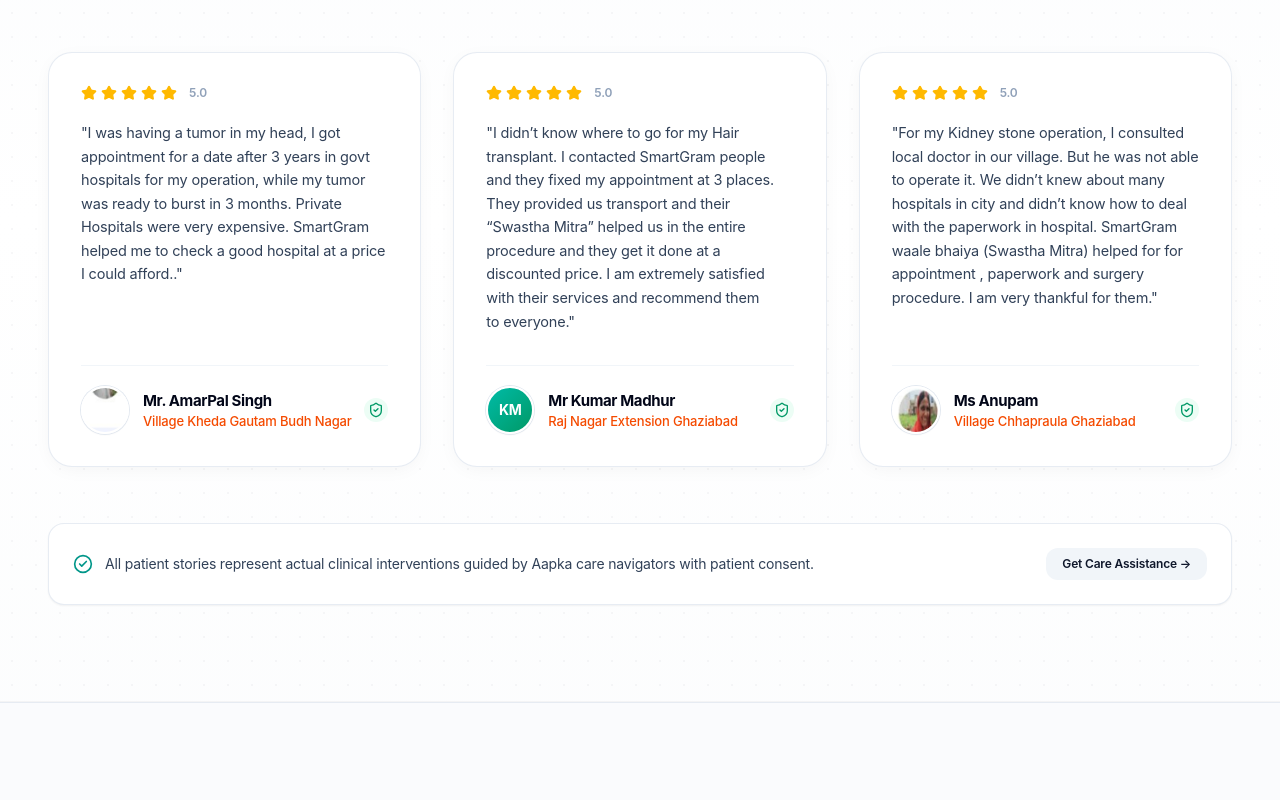
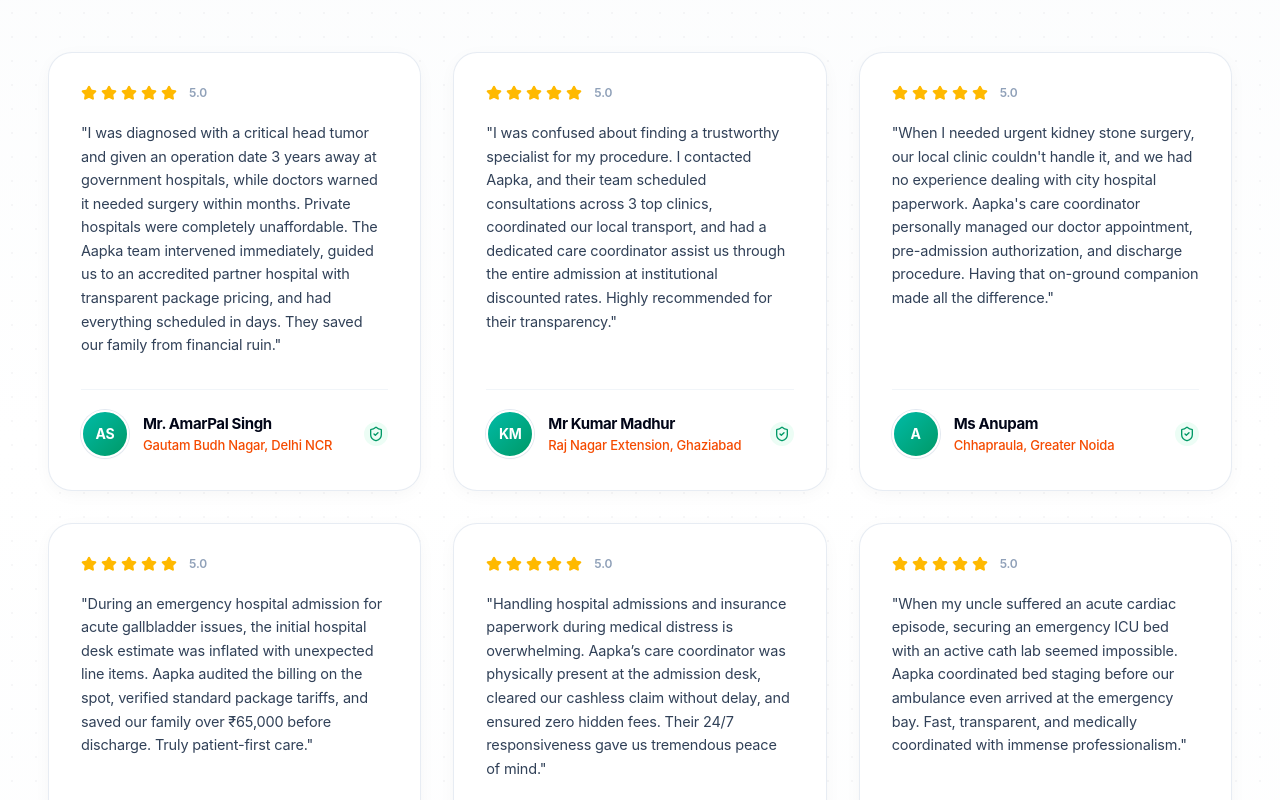
Before and after one commit to aapkatech/Aapka, a React (Vite) app: page / in a window 1280 px wide. Shown: the part 3580-4380 px from the top of the page. Built offline with nearby package versions, Linux system fonts and the light colour scheme; a web font is replaced by a local one.

Commit message:
i18n: expand to 6 polished vocal testimonials across Delhi NCR & modernize urban care framing

```diff
--- a/src/data/translations.ts
+++ b/src/data/translations.ts
@@ -145,33 +145,60 @@ export const content = {
     testimonials: {
       badge: "Real Stories of Hope",
       title: "Voices of Families We Stood Beside",
-      subtitle: "Hear directly from patients and families who experienced seamless, affordable treatment with Aapka's Swasthya-Mitras.",
+      subtitle: "Authentic accounts from patients and families who received transparent pricing, dedicated hospital guidance, and compassionate care through Aapka across 25+ cities.",
       items: [
         {
           id: 1,
           name: "Mr. AmarPal Singh",
-          location: "Village Kheda Gautam Budh Nagar",
+          location: "Gautam Budh Nagar, Delhi NCR",
           treatment: "Tumor Operation & Hospital Guidance",
-          saving: "Affordable Care Found",
-          quote: "I was having a tumor in my head, I got appointment for a date after 3 years in govt hospitals for my operation, while my tumor was ready to burst in 3 months. Private Hospitals were very expensive. SmartGram helped me to check a good hospital at a price I could afford..",
+          saving: "Saved Family From Debt",
+          quote: "I was diagnosed with a critical head tumor and given an operation date 3 years away at government hospitals, while doctors warned it needed surgery within months. Private hospitals were completely unaffordable. The Aapka team intervened immediately, guided us to an accredited partner hospital with transparent package pricing, and had everything scheduled in days. They saved our family from financial ruin.",
           rating: 5
         },
         {
           id: 2,
           name: "Mr Kumar Madhur",
-          location: "Raj Nagar Extension Ghaziabad",
+          location: "Raj Nagar Extension, Ghaziabad",
           treatment: "Specialist Consultation & Transport Support",
-          saving: "Discounted Rate & Mitra Help",
-          quote: "I didn’t know where to go for my Hair transplant. I contacted SmartGram people and they fixed my appointment at 3 places. They provided us transport and their “Swastha Mitra” helped us in the entire procedure and they get it done at a discounted price. I am extremely satisfied with their services and recommend them to everyone.",
+          saving: "Discounted Rate & Care Navigator",
+          quote: "I was confused about finding a trustworthy specialist for my procedure. I contacted Aapka, and their team scheduled consultations across 3 top clinics, coordinated our local transport, and had a dedicated care coordinator assist us through the entire admission at institutional discounted rates. Highly recommended for their transparency.",
           rating: 5
         },
         {
           id: 3,
           name: "Ms Anupam",
-          location: "Village Chhapraula Ghaziabad",
+          location: "Chhapraula, Greater Noida",
           treatment: "Kidney Stone Surgery & Paperwork",
-          saving: "Free Paperwork Assistance",
-          quote: "For my Kidney stone operation, I consulted local doctor in our village. But he was not able to operate it. We didn’t knew about many hospitals in city and didn’t know how to deal with the paperwork in hospital. SmartGram waale bhaiya (Swastha Mitra) helped for for appointment , paperwork and surgery procedure. I am very thankful for them.",
+          saving: "Zero Bureaucratic Delay",
+          quote: "When I needed urgent kidney stone surgery, our local clinic couldn't handle it, and we had no experience dealing with city hospital paperwork. Aapka's care coordinator personally managed our doctor appointment, pre-admission authorization, and discharge procedure. Having that on-ground companion made all the difference.",
+          rating: 5
+        },
+        {
+          id: 4,
+          name: "Rajesh Verma",
+          location: "Sector 62, Noida",
+          treatment: "Emergency Gallbladder Surgery & Audit",
+          saving: "Saved ₹65,000 on Tariff Audit",
+          quote: "During an emergency hospital admission for acute gallbladder issues, the initial hospital desk estimate was inflated with unexpected line items. Aapka audited the billing on the spot, verified standard package tariffs, and saved our family over ₹65,000 before discharge. Truly patient-first care.",
+          rating: 5
+        },
+        {
+          id: 5,
+          name: "Meenakshi Sharma",
+          location: "Indirapuram, Ghaziabad",
+          treatment: "Maternity Care & Cashless Claim",
+          saving: "100% Cashless Clearance",
+          quote: "Handling hospital admissions and insurance paperwork during medical distress is overwhelming. Aapka’s care coordinator was physically present at the admission desk, cleared our cashless claim without delay, and ensured zero hidden fees. Their 24/7 responsiveness gave us tremendous peace of mind.",
+          rating: 5
+        },
+        {
+          id: 6,
+          name: "Dr. S. K. Gupta",
+          location: "Meerut City, NCR Hub",
+          treatment: "Senior Cardiac Care & Emergency ICU",
+          saving: "Pre-Staged Bed Allocation",
+          quote: "When my uncle suffered an acute cardiac episode, securing an emergency ICU bed with an active cath lab seemed impossible. Aapka coordinated bed staging before our ambulance even arrived at the emergency bay. Fast, transparent, and medically coordinated with immense professionalism.",
           rating: 5
         }
       ]
--- a/src/i18n/translations.ts
+++ b/src/i18n/translations.ts
@@ -365,40 +365,68 @@ export const translations: Record<Language, Translations> = {
     testimonials: {
       tag: "Verified Patient Experiences",
       title: "Real Stories of Healing and Financial Protection",
-      subtitle: "Authentic accounts from patients and families guided through complex treatments with verified hospitals by Aapka's Swasthya Mitras.",
+      subtitle: "Authentic accounts from patients and families who received transparent pricing, dedicated hospital guidance, and compassionate care through Aapka across 25+ cities.",
       verifiedBadge: "Verified Patient",
       items: [
         {
           id: "amarpal-singh",
           name: "Mr. AmarPal Singh",
-          location: "Village Kheda Gautam Budh Nagar",
+          location: "Gautam Budh Nagar, Delhi NCR",
           rating: 5,
           treatment: "Tumor Operation & Hospital Guidance",
-          story: "I was having a tumor in my head, I got appointment for a date after 3 years in govt hospitals for my operation, while my tumor was ready to burst in 3 months. Private Hospitals were very expensive. SmartGram helped me to check a good hospital at a price I could afford..",
-          image: "/testimonials/amarpal-singh.webp",
+          story: "I was diagnosed with a critical head tumor and given an operation date 3 years away at government hospitals, while doctors warned it needed surgery within months. Private hospitals were completely unaffordable. The Aapka team intervened immediately, guided us to an accredited partner hospital with transparent package pricing, and had everything scheduled in days. They saved our family from financial ruin.",
           initials: "AS",
           mitraHelp: "Hospital Guidance & Surgical Rate Audit"
         },
         {
           id: "kumar-madhur",
           name: "Mr Kumar Madhur",
-          location: "Raj Nagar Extension Ghaziabad",
+          location: "Raj Nagar Extension, Ghaziabad",
           rating: 5,
           treatment: "Specialist Consultation & Procedure Coordination",
-          story: "I didn’t know where to go for my Hair transplant. I contacted SmartGram people and they fixed my appointment at 3 places. They provided us transport and their “Swastha Mitra” helped us in the entire procedure and they get it done at a discounted price. I am extremely satisfied with their services and recommend them to everyone.",
+          story: "I was confused about finding a trustworthy specialist for my procedure. I contacted Aapka, and their team scheduled consultations across 3 top clinics, coordinated our local transport, and had a dedicated care coordinator assist us through the entire admission at institutional discounted rates. Highly recommended for their transparency.",
           initials: "KM",
           mitraHelp: "Multi-Center Consultation & Transport Support"
         },
         {
           id: "anupam",
           name: "Ms Anupam",
-          location: "Village Chhapraula Ghaziabad",
+          location: "Chhapraula, Greater Noida",
           rating: 5,
           treatment: "Kidney Stone Surgery & Paperwork Clearance",
-          story: "For my Kidney stone operation, I consulted local doctor in our village. But he was not able to operate it. We didn’t knew about many hospitals in city and didn’t know how to deal with the paperwork in hospital. SmartGram waale bhaiya (Swastha Mitra) helped for for appointment , paperwork and surgery procedure. I am very thankful for them.",
-          image: "/testimonials/anupam.webp",
+          story: "When I needed urgent kidney stone surgery, our local clinic couldn't handle it, and we had no experience dealing with city hospital paperwork. Aapka's care coordinator personally managed our doctor appointment, pre-admission authorization, and discharge procedure. Having that on-ground companion made all the difference.",
           initials: "A",
           mitraHelp: "Paperwork Clearance & Surgery Procedure Support"
+        },
+        {
+          id: "rajesh-verma",
+          name: "Rajesh Verma",
+          location: "Sector 62, Noida",
+          rating: 5,
+          treatment: "Emergency Gallbladder Surgery & Tariff Audit",
+          story: "During an emergency hospital admission for acute gallbladder issues, the initial hospital desk estimate was inflated with unexpected line items. Aapka audited the billing on the spot, verified standard package tariffs, and saved our family over ₹65,000 before discharge. Truly patient-first care.",
+          initials: "RV",
+          mitraHelp: "Pre-Admission Tariff Audit & Price Protection"
+        },
+        {
+          id: "meenakshi-sharma",
+          name: "Meenakshi Sharma",
+          location: "Indirapuram, Ghaziabad",
+          rating: 5,
+          treatment: "Maternity Care & Cashless Claim Navigation",
+          story: "Handling hospital admissions and insurance paperwork during medical distress is overwhelming. Aapka’s care coordinator was physically present at the admission desk, cleared our cashless claim without delay, and ensured zero hidden fees. Their 24/7 responsiveness gave us tremendous peace of mind.",
+          initials: "MS",
+          mitraHelp: "On-Site Admission Escort & Insurance Clearance"
+        },
+        {
+          id: "sk-gupta",
+          name: "Dr. S. K. Gupta",
+          location: "Meerut City, NCR Hub",
+          rating: 5,
+          treatment: "Senior Cardiac Care & Emergency ICU Staging",
+          story: "When my uncle suffered an acute cardiac episode, securing an emergency ICU bed with an active cath lab seemed impossible. Aapka coordinated bed staging before our ambulance even arrived at the emergency bay. Fast, transparent, and medically coordinated with immense professionalism.",
+          initials: "SG",
+          mitraHelp: "Emergency ICU Staging & Trauma Transfer"
         }
       ]
     }
@@ -625,17 +653,16 @@ export const translations: Record<Language, Translations> = {
     testimonials: {
       tag: "सत्यापित मरीज अनुभव",
       title: "उपचार और आर्थिक सुरक्षा की सच्ची कहानियां",
-      subtitle: "उत्तर प्रदेश और एनसीआर के परिवारों के वास्तविक अनुभव, जिन्हें आपका और हमारे स्वास्थ्य मित्रों ने सही समय और सही खर्च पर उपचार दिलाया।",
+      subtitle: "25+ शहरों में 'आपका' केयर समन्वयकों द्वारा पारदर्शी दरों और अस्पताल सहायता से उपचार कराने वाले मरीजों और परिवारों के वास्तविक अनुभव।",
       verifiedBadge: "सत्यापित मरीज",
       items: [
         {
           id: "amarpal-singh",
           name: "श्री अमरपाल सिंह",
-          location: "ग्राम खेड़ा, गौतम बुद्ध नगर",
+          location: "गौतम बुद्ध नगर, दिल्ली एनसीआर",
           rating: 5,
           treatment: "ट्यूमर ऑपरेशन एवं अस्पताल मार्गदर्शन",
-          story: "मेरे सिर में ट्यूमर था, सरकारी अस्पताल में ऑपरेशन के लिए 3 साल बाद की तारीख मिली थी, जबकि मेरा ट्यूमर 3 महीने में फटने की कगार पर था। प्राइवेट अस्पताल बहुत महंगे थे। स्मार्टग्राम (आपका) ने मेरी क्षमता के अनुसार एक बेहतरीन अस्पताल खोजने में पूरी मदद की..",
-          image: "/testimonials/amarpal-singh.webp",
+          story: "मेरे सिर में गंभीर ट्यूमर था, सरकारी अस्पताल में ऑपरेशन के लिए 3 साल बाद की तारीख मिली थी जबकि डॉक्टरों ने तुरंत ऑपरेशन की चेतावनी दी थी। प्राइवेट अस्पताल हमारी क्षमता से बाहर थे। 'आपका' टीम ने तुरंत हस्तक्षेप किया, हमें उचित पैकेज दरों पर मान्यता प्राप्त अस्पताल से जोड़ा और कुछ ही दिनों में सब व्यवस्थित कराया। उन्होंने हमारे परिवार को बचाया।",
           initials: "AS",
           mitraHelp: "अस्पताल मार्गदर्शन एवं सही खर्च पर समन्वय"
         },
@@ -645,20 +672,49 @@ export const translations: Record<Language, Translations> = {
           location: "राज नगर एक्सटेंशन, गाजियाबाद",
           rating: 5,
           treatment: "विशेषज्ञ परामर्श एवं उपचार व्यवस्था",
-          story: "मुझे समझ नहीं आ रहा था कि हेयर ट्रांसप्लांट के लिए कहाँ जाऊँ। मैंने स्मार्टग्राम टीम से संपर्क किया और उन्होंने 3 जगहों पर अपॉइंटमेंट तय किए। उन्होंने हमें ट्रांसपोर्ट दिया और उनके 'स्वास्थ्य मित्र' ने पूरी प्रक्रिया में मदद की और डिस्काउंटेड दर पर काम कराया। मैं उनकी सेवाओं से बेहद संतुष्ट हूँ और सबको सुझाव देता हूँ।",
+          story: "मुझे समझ नहीं आ रहा था कि सही विशेषज्ञ के लिए कहाँ जाऊँ। मैंने 'आपका' टीम से संपर्क किया और उन्होंने 3 प्रमुख केंद्रों पर अपॉइंटमेंट तय किए, स्थानीय आवागमन में मदद की और उनके केयर समन्वयक ने अस्पताल में डिस्काउंटेड दरों पर पूरी सहायता कराई। अत्यंत पारदर्शी और भरोसेमंद सेवा।",
           initials: "KM",
           mitraHelp: "मल्टी-सेंटर परामर्श एवं आवागमन सुविधा"
         },
         {
           id: "anupam",
           name: "सुश्री अनुपम",
-          location: "ग्राम छपरौला, गाजियाबाद",
+          location: "छपरौला, ग्रेटर नोएडा",
           rating: 5,
           treatment: "किडनी स्टोन सर्जरी व कागजी कार्रवाई",
-          story: "किडनी स्टोन के ऑपरेशन के लिए हमने गाँव के डॉक्टर से संपर्क किया था, पर वे ऑपरेशन नहीं कर सके। हमें शहर के अस्पतालों और कागजी कार्रवाई की कोई जानकारी नहीं थी। स्मार्टग्राम वाले भैया (स्वास्थ्य मित्र) ने अपॉइंटमेंट, कागजी कार्रवाई और सर्जरी प्रक्रिया में हर कदम पर मदद की। मैं दिल से आभारी हूँ।",
-          image: "/testimonials/anupam.webp",
+          story: "किडनी स्टोन के आपातकालीन ऑपरेशन के लिए हमें शहर के अस्पतालों और कागजी कार्रवाई की कोई जानकारी नहीं थी। 'आपका' केयर समन्वयक ने व्यक्तिगत रूप से अस्पताल पहुंचकर अपॉइंटमेंट, प्री-ऑथराइजेशन और डिस्चार्ज की कागजी कार्रवाई पूरी कराई। संकट के समय साथ खड़े होने के लिए दिल से आभारी हूँ।",
           initials: "A",
           mitraHelp: "कागजी कार्रवाई एवं सर्जरी प्रक्रिया सहायता"
+        },
+        {
+          id: "rajesh-verma",
+          name: "राजेश वर्मा",
+          location: "सेक्टर 62, नोएडा",
+          rating: 5,
+          treatment: "आपातकालीन पित्त की थैली सर्जरी व बिल ऑडिट",
+          story: "रात को आपातकालीन स्थिति में अस्पताल के प्रारंभिक बिल में कई अप्रत्याशित और छुपे हुए शुल्क जोड़ दिए गए थे। 'आपका' ने तुरंत बिल की जांच की, तय पैकेज दरें लागू कराईं और डिस्चार्ज से पहले हमारे ₹65,000 बचाए। वास्तव में मरीज-हितैषी सेवा।",
+          initials: "RV",
+          mitraHelp: "बिल पूर्व-जांच एवं दर सुरक्षा"
+        },
+        {
+          id: "meenakshi-sharma",
+          name: "मीनाक्षी शर्मा",
+          location: "इंदिरापुरम, गाजियाबाद",
+          rating: 5,
+          treatment: "प्रसूति देखभाल एवं कैशलेस इंश्योरेंस सहायता",
+          story: "डिलीवरी के समय अस्पताल भर्ती और बीमा क्लेम की भागदौड़ बहुत तनावपूर्ण होती है। 'आपका' केयर समन्वयक अस्पताल काउंटर पर मौजूद रहे, कैशलेस क्लेम बिना किसी देरी के पास कराया और कोई छुपा हुआ चार्ज नहीं लगने दिया। 24/7 तत्परता ने बड़ा संबल दिया।",
+          initials: "MS",
+          mitraHelp: "अस्पताल ऑन-साइट सहायता एवं क्लेम समन्वय"
+        },
+        {
+          id: "sk-gupta",
+          name: "डॉ. एस. के. गुप्ता",
+          location: "मेरठ शहर, एनसीआर",
+          rating: 5,
+          treatment: "वरिष्ठ हृदय रोग व आपातकालीन आईसीयू बेड",
+          story: "जब मेरे चाचा को तीव्र हृदय घात हुआ, तो शहर में तुरंत कैथ लैब वाला आईसीयू बेड पाना असंभव लग रहा था। 'आपका' ने हमारे अस्पताल पहुंचने से पहले ही बेड और मेडिकल टीम तैयार करा दी। त्वरित, पारदर्शी और बेहद पेशेवर मेडिकल समन्वय।",
+          initials: "SG",
+          mitraHelp: "आपातकालीन आईसीयू व्यवस्था एवं ट्रॉमा ट्रांसफर"
         }
       ]
     }
```
